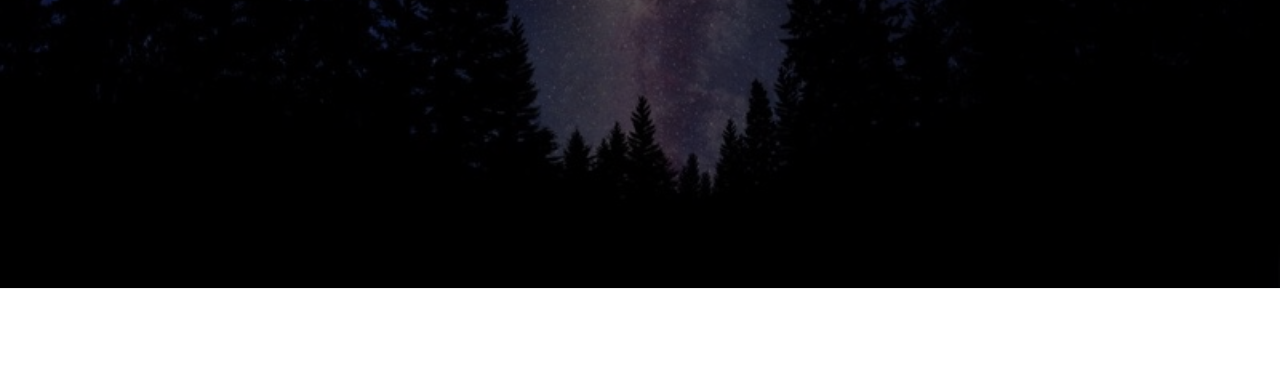
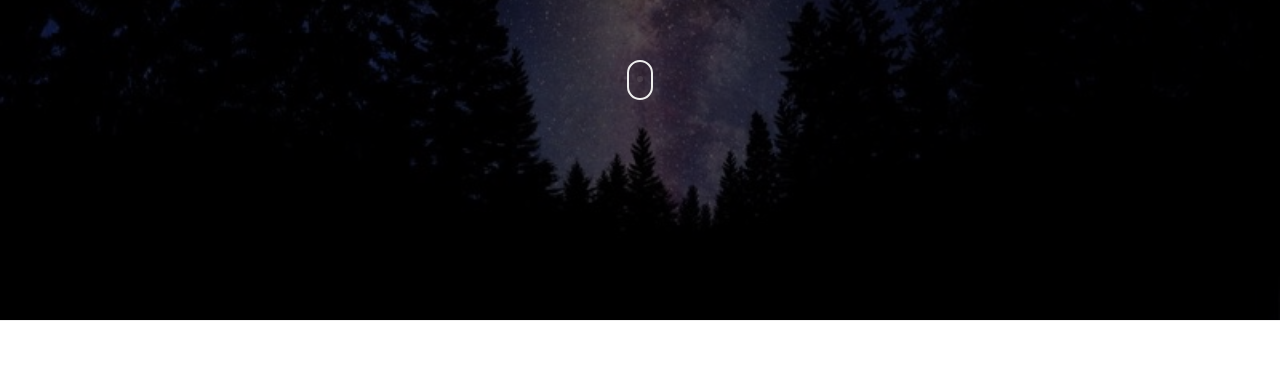
Before and after one commit to Ris3TwO/tecnoverse-template, a plain HTML site: page blog-single.html in a window 1280 px wide. Shown: the part 431-800 px from the top of the page. Drawn offline with Linux system fonts and the light colour scheme; some packages are replaced by stand-ins of ours; a script that the page names is missing.

Commit message:
Fix issue style

```diff
--- a/blog-single.html
+++ b/blog-single.html
@@ -90,7 +90,7 @@
     <!-- END MAIN NAVIGATION BAR -->
 
     <!-- HEADER -->
-    <section id="blog" class="page-header" style="background-position: 50% 0px;">
+    <section class="page-header" style="background-position: 50% 0px;">
         <div class="page-table">
             <div class="table-cell text-center">
                 <h1>Título del artículo</h1>
@@ -100,13 +100,14 @@
                         Non ratione vel. Non consequatur hic et labore et quia doloribus. Dolorum rerum dignissimos inventore id corporis rerum. At nesciunt ut error est soluta qui quibusdam blanditiis animi.
                     </p>
                 </div>
+                <a href="#blog" class="scroll home-s-btn hor-center"><span class="dot center"></span></a>
             </div>
         </div>
     </section>
     <!-- END HEADER -->
 
     <!-- CONTENT -->
-    <section id="blog " class="blog-page one-page-section ">
+    <section id="blog" class="blog-page one-page-section ">
         <div class="container">
             <div class="row ">
                 <div class="col-xs-12 col-md-12 ">
--- a/css/style.css
+++ b/css/style.css
@@ -1735,7 +1735,7 @@ Mediaqueries
         opacity: .4;
     }
     .page-header {
-        top: -10%;
+        top: -6%;
     }
     .card .card-5-7 .card-left {
         width: 41.66666667%;
```
